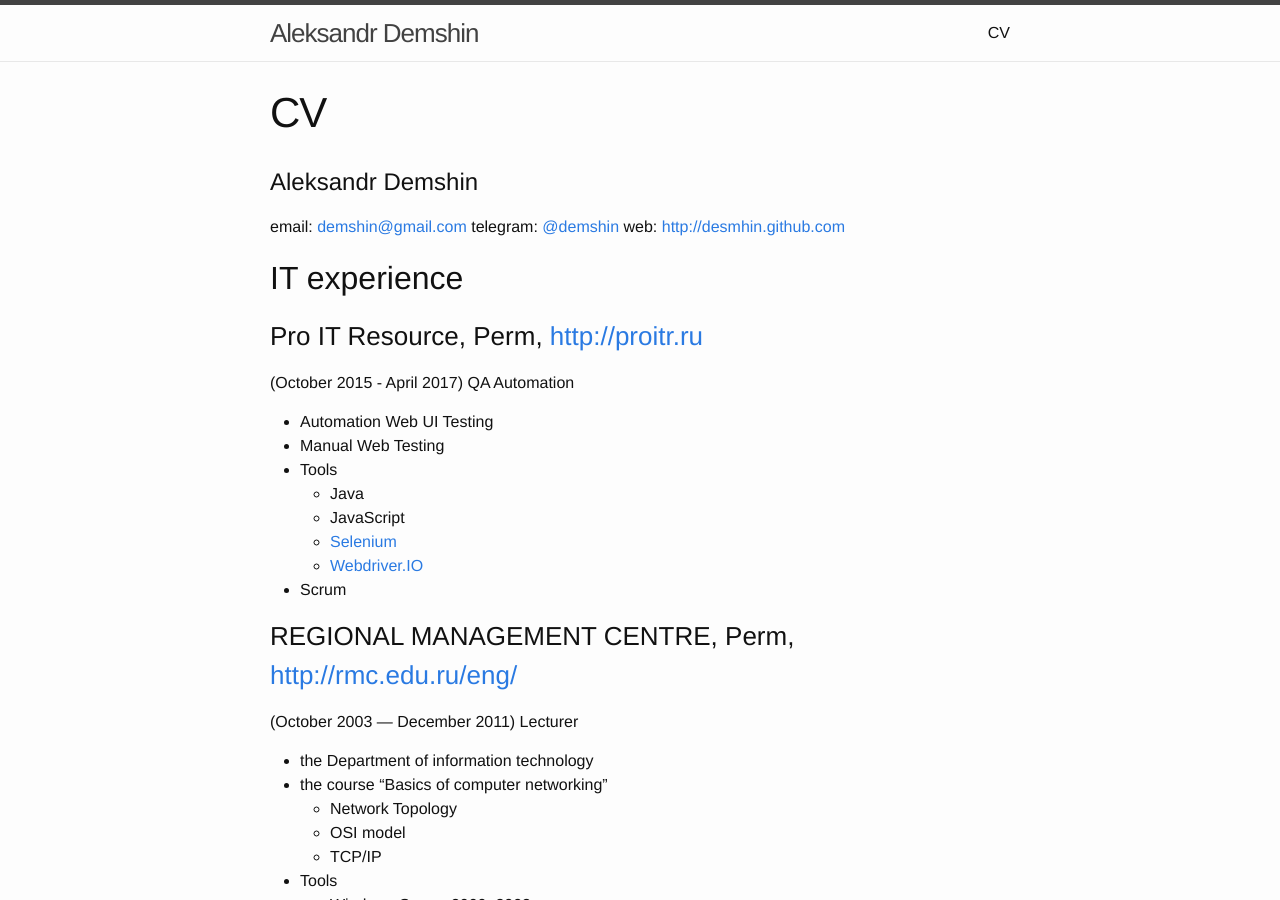
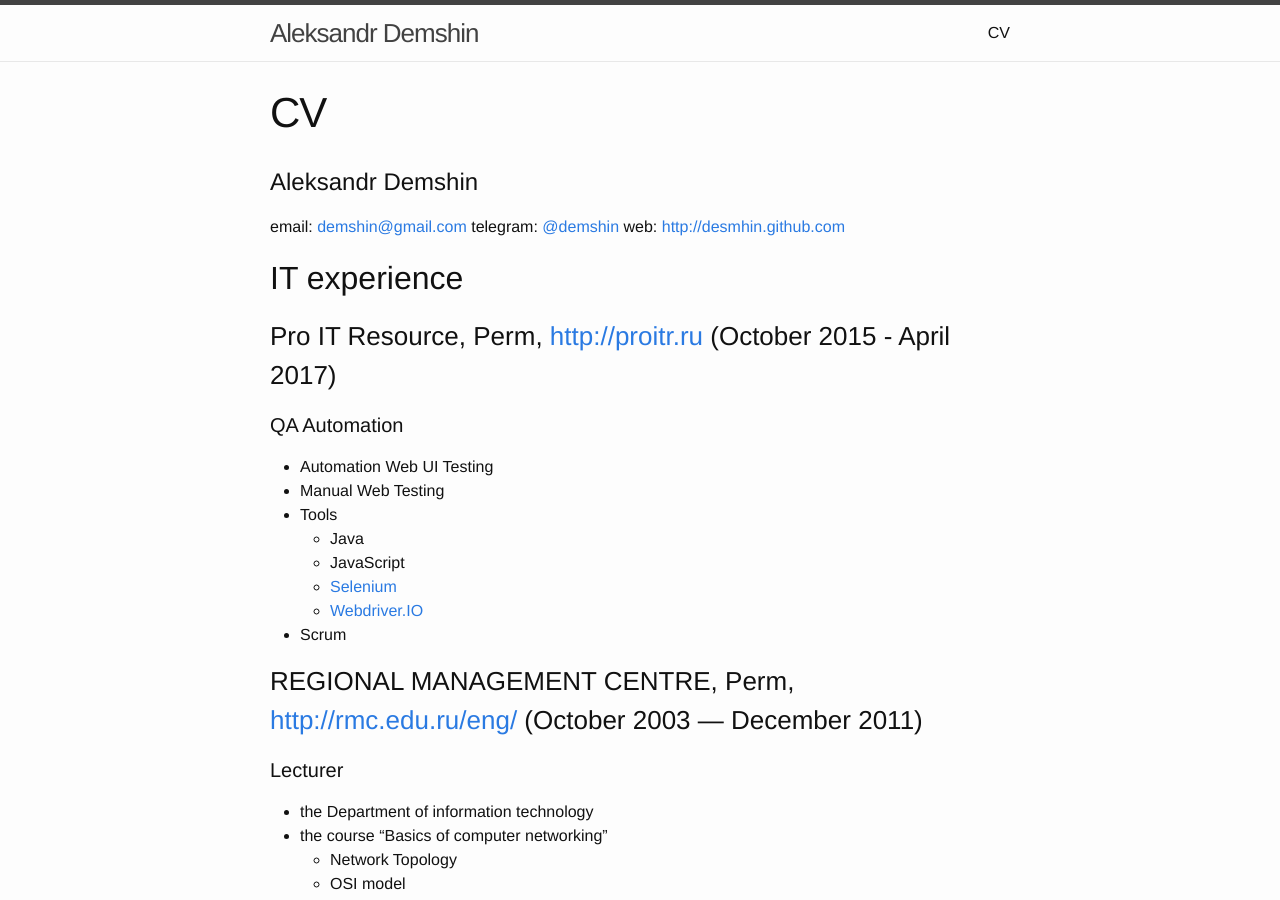
Before and after one commit to demshin/demsh.in, a Jekyll site: the page built from about.md, in a window 1280 px wide and 900 px high. Built offline with Jekyll 4.4.1, drawn with Linux system fonts in a browser that asks for light colours.

Commit message:
+ заголовки профессий

```diff
--- a/about.md
+++ b/about.md
@@ -13,9 +13,8 @@ web: <http://desmhin.github.com>
 
 ## IT experience
 
-### Pro IT Resource, Perm, <http://proitr.ru>
-(October 2015 - April 2017)
-QA Automation
+### Pro IT Resource, Perm, <http://proitr.ru> (October 2015 - April 2017)
+#### QA Automation
 
 - Automation Web UI Testing
 - Manual Web Testing
@@ -26,9 +25,8 @@ QA Automation
   - [Webdriver.IO](http://webdriver.io)
 - Scrum
 
-### REGIONAL MANAGEMENT CENTRE, Perm, <http://rmc.edu.ru/eng/>
-(October 2003 — December 2011)
-Lecturer
+### REGIONAL MANAGEMENT CENTRE, Perm, <http://rmc.edu.ru/eng/> (October 2003 — December 2011)
+#### Lecturer
 
 - the Department of information technology
 - the course "Basics of computer networking"
```
